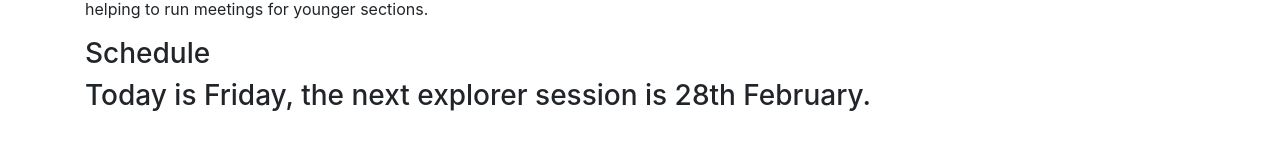
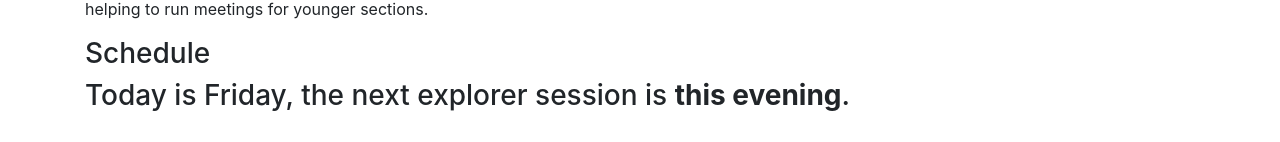
Before and after one commit to Catley94/scoutexplorers, a React (Create React App) app: page / in a window 1280 px wide. Shown: the part 643-785 px from the top of the page. Built offline with nearby package versions, Linux system fonts and the light colour scheme.

Commit message:
Changed next session date
Changed next session date back to dynamic

```diff
--- a/src/Body/Body.js
+++ b/src/Body/Body.js
@@ -51,8 +51,7 @@ const Body = props => {
         <div className="row">
           <div className="col-sm-12">
             <h3>Schedule</h3>
-  {/* <h3>Today is {props.getTimeDate}, the next explorer session is {ifToday(props.firstFridayDate)}.</h3> */}
-  <h3>Today is {props.getTimeDate}, the next explorer session is 28th February.</h3>
+  <h3>Today is {props.getTimeDate}, the next explorer session is {ifToday(props.firstFridayDate)}.</h3>
             <br />
             <table>
               <tbody>
```
